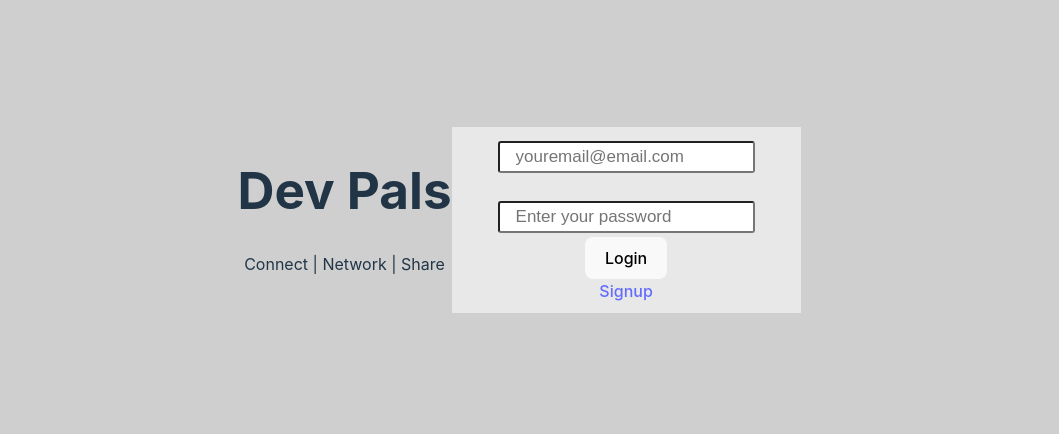
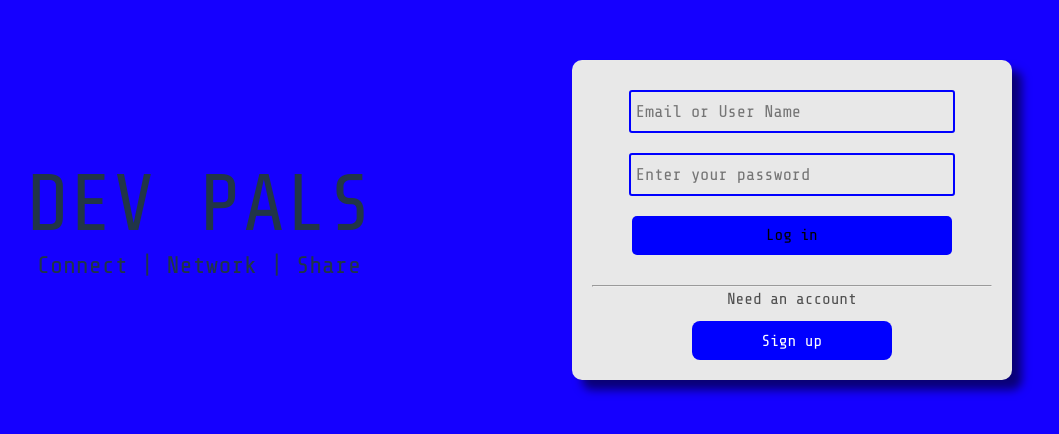
Before and after one commit to kingwilldabeast/dev-pals, a React (Vite) app in the folder react-front-end/: page / in a window 1280 px wide. Shown: the part 180-614 px from the top of the page, without its empty margins (121-1180 px from the left). Built offline with nearby package versions, Linux system fonts and the light colour scheme.

Commit message:
login signup css

```diff
--- a/react-front-end/src/App.css
+++ b/react-front-end/src/App.css
@@ -1,3 +1,5 @@
+@import url('https://fonts.googleapis.com/css2?family=Share+Tech+Mono&display=swap');
+
 #root {
   max-width: 1280px;
   margin: 0 auto;
@@ -5,7 +7,7 @@
   text-align: center;
 }
 body {
-  background-color: #cfcfcf;
+  background-color: #1500ff;
 }
 
 /* LOGIN STYLES */
@@ -13,21 +15,80 @@ body {
   display: flex;
 }
 .titleContainer {
-
+  margin-right:200px
+}
+.titleContainer h1 {
+  font-family: "Share Tech Mono", monospace;
+  text-transform: uppercase;
+  font-size: 5rem;
+  margin: 100px 0 0 0;
+}
+.titleContainer p {
+  font-family: "Share Tech Mono", monospace;
+  font-size: 1.5rem;
+  margin-top: 0;
 }
 .loginContainer {
-  background-color: rgb(232, 232, 232);
-  padding: 10px 30px;
+  background-color: #e8e8e8;
+  width: 400px;
+  padding: 20px;
+  border-radius: 10px;
+  box-shadow: 10px 10px 10px #0000008a;
 }
-.emailContainer {
-  margin: 0 0 20px 0;
+.emailContainer input{
+  font-family: "Share Tech Mono", monospace;
+  width: 80%;
+  color: #000;
 }
-.passwordContainer {
-
+.passwordContainer input{
+  font-family: "Share Tech Mono", monospace;
+  width: 80%;
+  color: #000;
 }
 .emailContainer , .passwordContainer, input {
   font-size: 17px;
-  padding: 4px 16px;
+  padding: 10px 5px;
   border-radius: 3px;
   outline: none;
 }
+input {
+  background-color: #e8e8e8;
+  border: 2px solid blue;
+}
+button.submitBtn {
+  font-family: "Share Tech Mono", monospace;
+  background-color: blue;
+  width: 80%;
+  margin-top: 10px;
+  border-radius: 5px;
+  outline: none;
+}
+button.submitBtn:focus {
+  outline: none;
+}
+button.submitBtn:hover {
+  background-color: #0084ff;
+}
+.signupContainer, h4{
+  font-family: "Share Tech Mono", monospace;
+  color:rgb(79, 79, 79);
+  margin: 0;
+}
+hr {
+  margin: 30px 0 0 0;
+}
+.signupContainer button {
+  font-family: "Share Tech Mono", monospace;
+  background-color: blue;
+  width: 50%;
+  margin-top: 10px;
+}
+.signupContainer button:hover {
+  background-color: #0084ff;
+}
+.signupContainer button:focus {
+  outline: none;
+}
+.signupBtn {
+  color: #FFF;
+}
--- a/react-front-end/src/components/Login.jsx
+++ b/react-front-end/src/components/Login.jsx
@@ -11,19 +11,21 @@ export default function Login () {
         <div className="loginContainer">
         {/* Email */}
         <div className="emailContainer">
-          <input placeholder="youremail@email.com" />
+          <input type="text" id="email" placeholder="Email or User Name" />
         </div>
         {/* Password */}
         <div className="passwordContainer">
-          <input  placeholder="Enter your password" />
+          <input type="text" id="password" placeholder="Enter your password" />
         </div>
         {/* Submit Button */}
-        <div className="submitBtn">
-          <button type="submit">Login</button>
+        <div className="submitBtnContainer">
+          <button className="submitBtn" type="submit">Log in</button>
         </div>
         {/* Links */}
-        <div>
-          <Link to='/signup'>Signup</Link>
+        <div className="signupContainer">
+          <hr/>
+          <h4>Need an account</h4>
+          <button><Link className="signupBtn" to='/signup'>Sign up</Link></button>
           {/* <Link to='/UserProfile'>User Profile</Link> */}
         </div>
 
```
